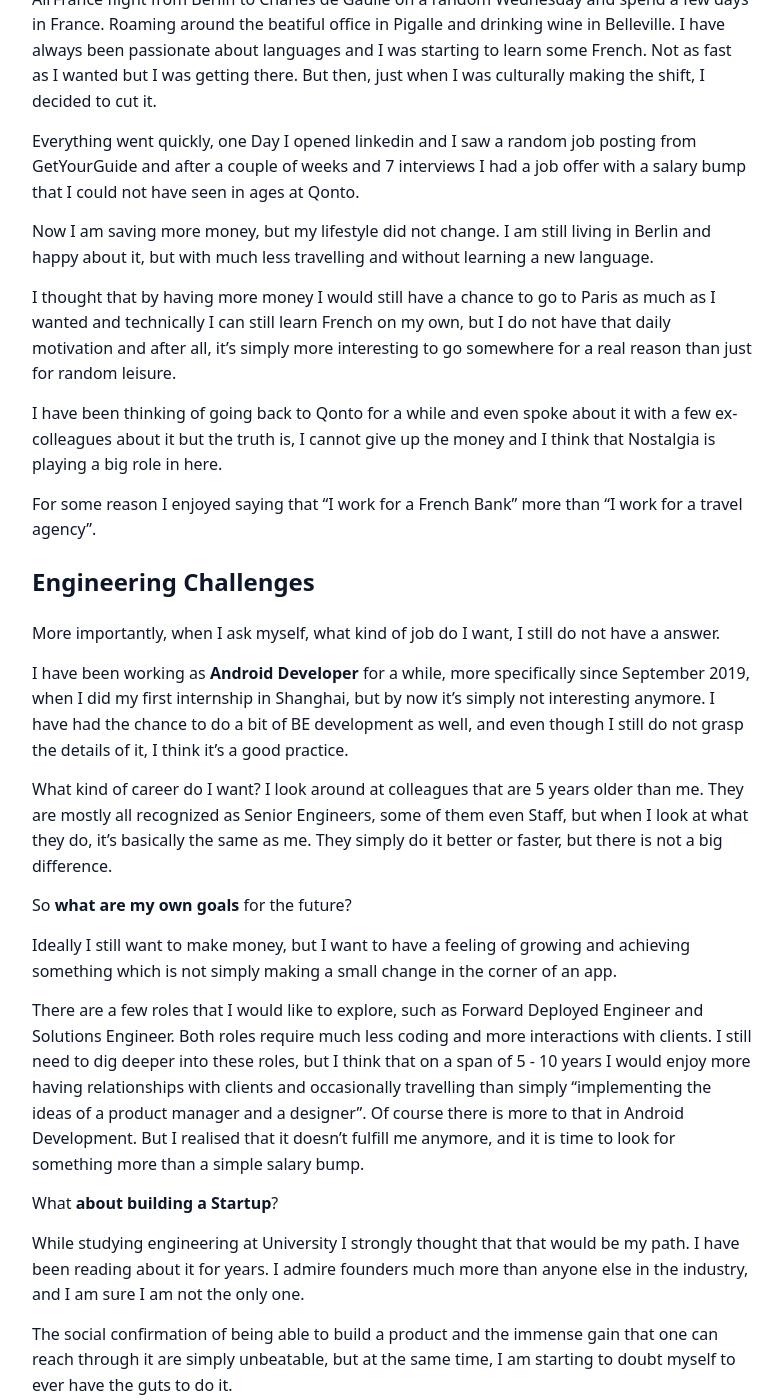
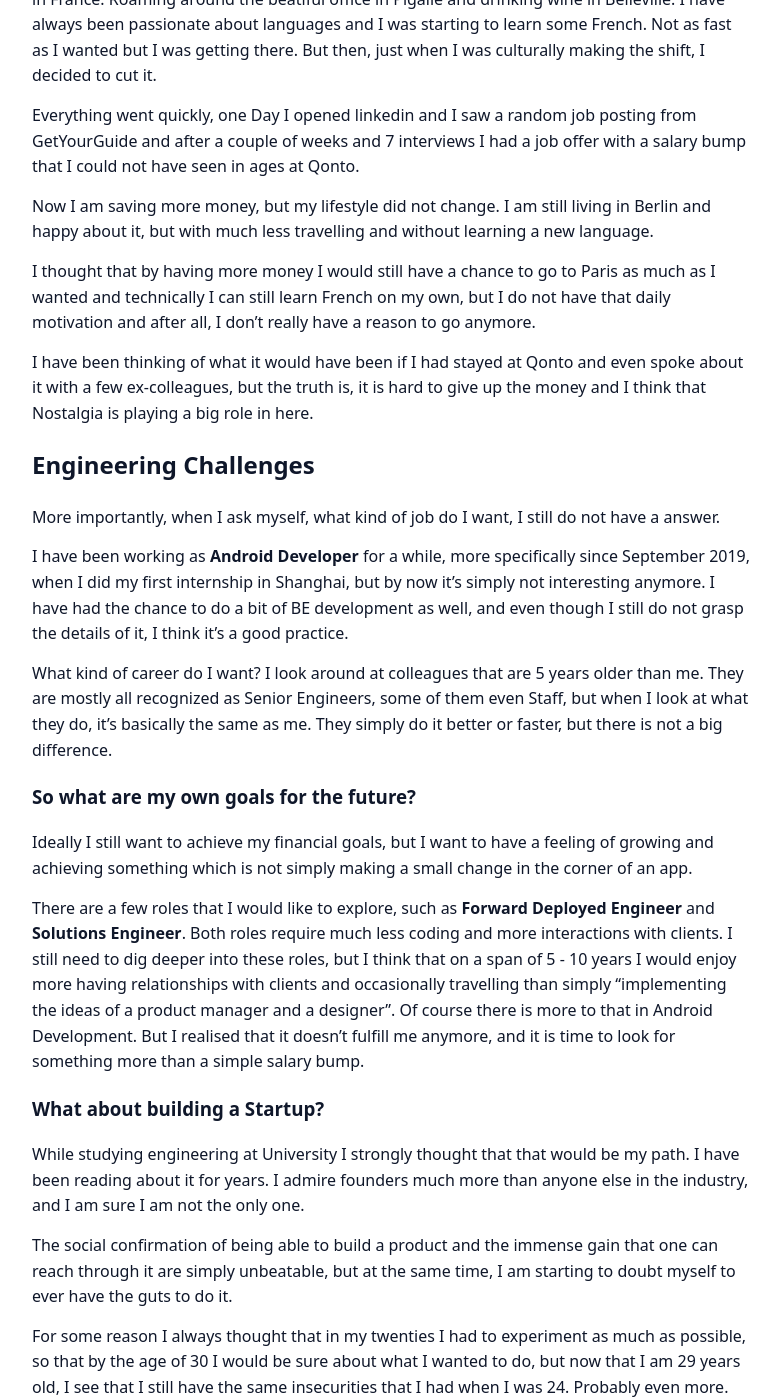
Before and after one commit to GianlucaVeschi/GianlucaVeschiBlog, a Jekyll site: the page built from _posts/2025-12-29-welcome.md, in a window 1280 px wide and 1400 px high, scrolled down 666 px. Shown: the whole window, without its empty margins (248-1031 px from the left). Built offline with Jekyll 4.4.1, drawn with Linux system fonts in a browser that asks for light colours; some of the changed text lies outside the part shown.

Commit message:
update reflections post

```diff
--- a/_posts/2025-12-29-welcome.md
+++ b/_posts/2025-12-29-welcome.md
@@ -10,9 +10,9 @@ There are some topics where I really need a second opinion and I have been think
 
 ## What do I want from my career?
 
-At the end of 2024 I decided to quit my full remote job at Qonto to join GetYourGuide. The main reason here being a salary jump from 66k to 92k yearly gross. That is a 39.4% increase. I challenge anyone to say NO to that.
+At the end of 2024 I decided to quit my full remote job at Qonto to join GetYourGuide. The main reason here being a salary jump 39% gross salary increase. I loved my job at Qonto but I challenge anyone to say NO to that.
 
-Now that I am 9 months into the job, I am still not sure if that was the right decision. It is true that I now make more money, almost 1k more net per month, which is A LOT, but I think that I have also lost a lot in terms of lifestyle.
+Now that I am 9 months into the job, I am **still not sure** if that was the right decision. It is true that I now make more money, but I think that I have also lost a lot in terms of lifestyle.
 
 My previous job at Qonto required me to go to Paris every 3 months for a few days, for many this could be a downer, but for me it was amazing. I loved the feeling of getting into an AirFrance flight from Berlin to Charles de Gaulle on a random Wednesday and spend a few days in France. Roaming around the beatiful office in Pigalle and drinking wine in Belleville. I have always been passionate about languages and I was starting to learn some French. Not as fast as I wanted but I was getting there. But then, just when I was culturally making the shift, I decided to cut it.
 
@@ -20,11 +20,9 @@ Everything went quickly, one Day I opened linkedin and I saw a random job postin
 
 Now I am saving more money, but my lifestyle did not change. I am still living in Berlin and happy about it, but with much less travelling and without learning a new language.
 
-I thought that by having more money I would still have a chance to go to Paris as much as I wanted and technically I can still learn French on my own, but I do not have that daily motivation and after all, it's simply more interesting to go somewhere for a real reason than just for random leisure.
+I thought that by having more money I would still have a chance to go to Paris as much as I wanted and technically I can still learn French on my own, but I do not have that daily motivation and after all, I don't really have a reason to go anymore.
 
-I have been thinking of going back to Qonto for a while and even spoke about it with a few ex-colleagues about it but the truth is, I cannot give up the money and I think that Nostalgia is playing a big role in here.
-
-For some reason I enjoyed saying that "I work for a French Bank" more than "I work for a travel agency".
+I have been thinking of what it would have been if I had stayed at Qonto and even spoke about it with a few ex-colleagues, but the truth is, it is hard to give up the money and I think that Nostalgia is playing a big role in here.
 
 ## Engineering Challenges
 
@@ -34,14 +32,14 @@ I have been working as **Android Developer** for a while, more specifically sinc
 
 What kind of career do I want? I look around at colleagues that are 5 years older than me. They are mostly all recognized as Senior Engineers, some of them even Staff, but when I look at what they do, it's basically the same as me. They simply do it better or faster, but there is not a big difference.
 
-So **what are my own goals** for the future?
+### So **what are my own goals** for the future?
 
-Ideally I still want to make money, but I want to have a feeling of growing and achieving something which is not simply making a small change in the corner of an app.
+Ideally I still want to achieve my financial goals, but I want to have a feeling of growing and achieving something which is not simply making a small change in the corner of an app.
 
-There are a few roles that I would like to explore, such as Forward Deployed Engineer and Solutions Engineer. Both roles require much less coding and more interactions with clients. I still need to dig deeper into these roles, but I think that on a span of 5 - 10 years I would enjoy more having relationships with clients and occasionally travelling than simply "implementing the ideas of a product manager and a designer". Of course there is more to that in Android Development. But I realised that it doesn't fulfill me anymore, and it is time to look for something more than a simple salary bump.
+There are a few roles that I would like to explore, such as **Forward Deployed Engineer** and **Solutions Engineer**. Both roles require much less coding and more interactions with clients. I still need to dig deeper into these roles, but I think that on a span of 5 - 10 years I would enjoy more having relationships with clients and occasionally travelling than simply "implementing the ideas of a product manager and a designer". Of course there is more to that in Android Development. But I realised that it doesn't fulfill me anymore, and it is time to look for something more than a simple salary bump.
 
 
-What **about building a Startup**?
+### What **about building a Startup**?
 
 While studying engineering at University I strongly thought that that would be my path. I have been reading about it for years. I admire founders much more than anyone else in the industry, and I am sure I am not the only one.
 
```
